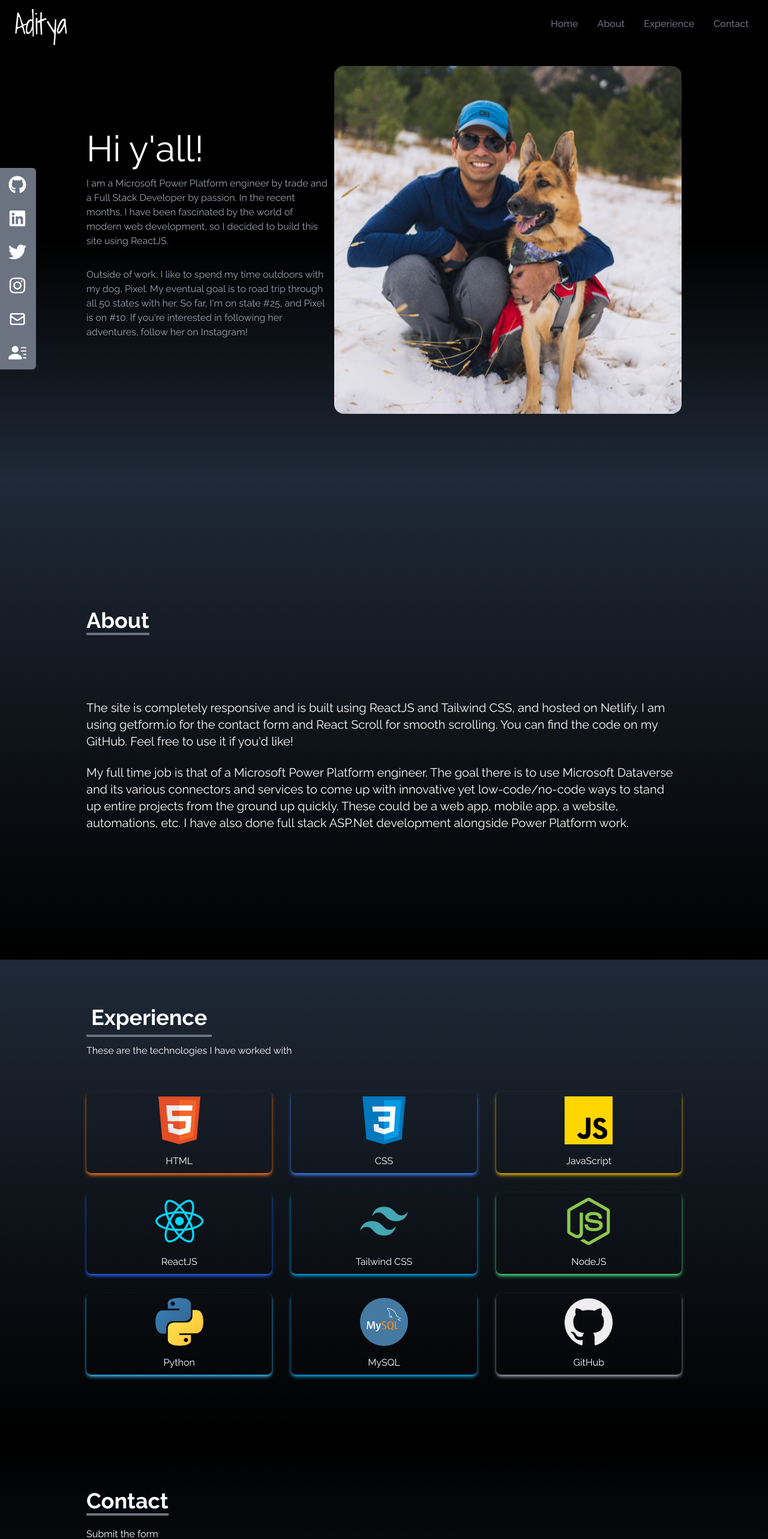
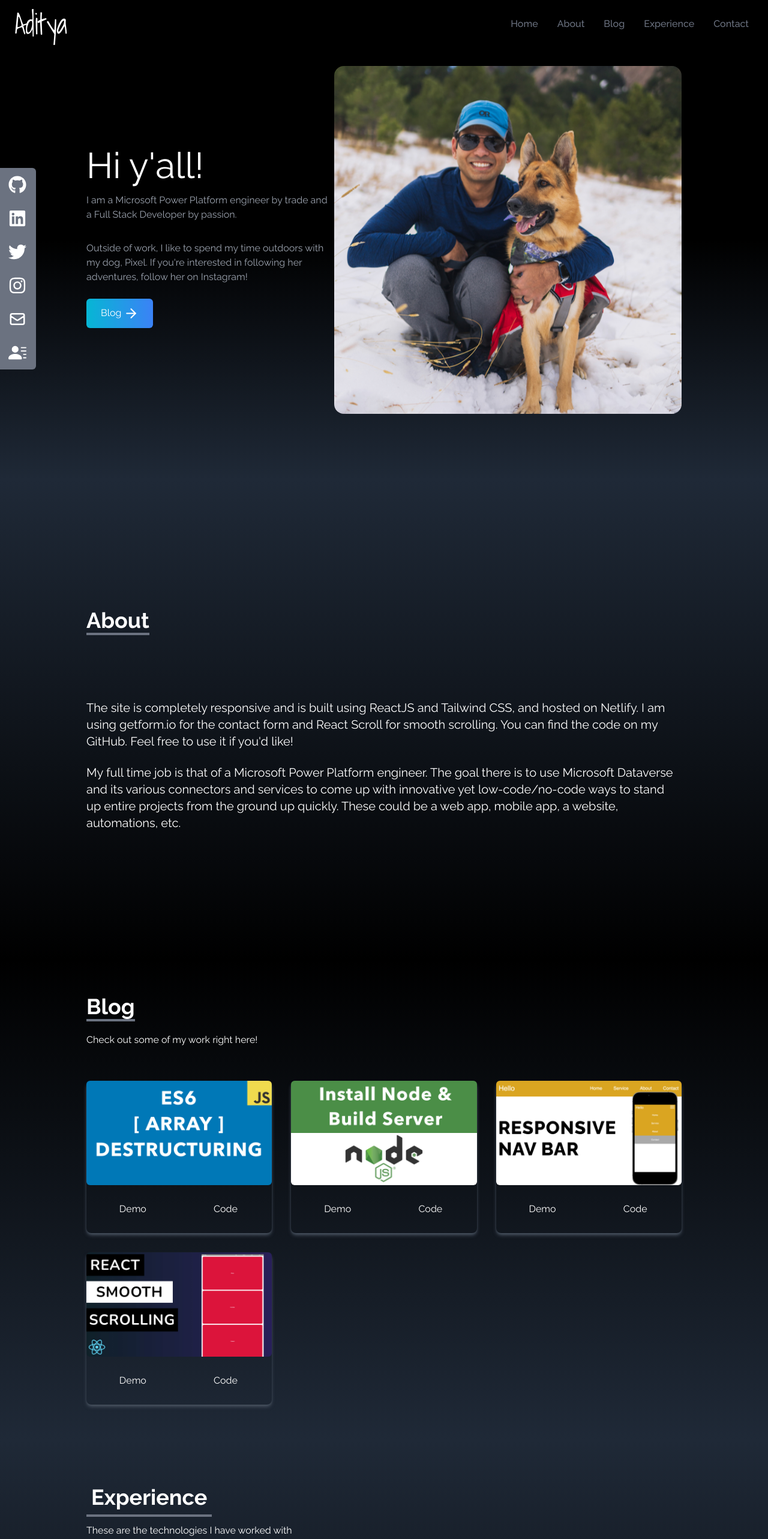
Before and after one commit to aditya-xyz/website_frontend, a React (Create React App) app: page / in a window 1280 px wide. Shown: the top 2566 px of the page at 60% size. Built offline with nearby package versions, Linux system fonts and the light colour scheme.

Commit message:
Removed couple paragraphs to fix spacing on mobile, added blog component

```diff
--- a/src/App.js
+++ b/src/App.js
@@ -1,5 +1,5 @@
 import About from "./components/About"
-// import Blog from "./components/Blog"
+import Blog from "./components/Blog"
 import Contact from "./components/Contact"
 import Experience from "./components/Experience"
 import Home from "./components/Home"
@@ -12,7 +12,7 @@ function App() {
       <NavBar />
       <Home />
       <About />
-      {/* <Blog /> */}
+      <Blog />
       <Experience />
       <Contact />
 
--- a/src/components/About.jsx
+++ b/src/components/About.jsx
@@ -24,8 +24,7 @@ const About = () => {
           goal there is to use Microsoft Dataverse and its various connectors
           and services to come up with innovative yet low-code/no-code ways to
           stand up entire projects from the ground up quickly. These could be a
-          web app, mobile app, a website, automations, etc. I have also done
-          full stack ASP.Net development alongside Power Platform work.
+          web app, mobile app, a website, automations, etc.
         </p>
       </div>
     </div>
--- a/src/components/Blog.jsx
+++ b/src/components/Blog.jsx
@@ -2,9 +2,7 @@ import React from "react"
 import arrayDestruct from "../assets/portfolio/arrayDestruct.jpg"
 import installNode from "../assets/portfolio/installNode.jpg"
 import navbar from "../assets/portfolio/navbar.jpg"
-import reactParallax from "../assets/portfolio/reactParallax.jpg"
 import reactSmooth from "../assets/portfolio/reactSmooth.jpg"
-import reactWeather from "../assets/portfolio/reactWeather.jpg"
 
 const Blog = () => {
   const blogs = [
@@ -22,15 +20,7 @@ const Blog = () => {
     },
     {
       id: 4,
-      src: reactParallax,
-    },
-    {
-      id: 5,
       src: reactSmooth,
-    },
-    {
-      id: 6,
-      src: reactWeather,
     },
   ]
 
@@ -44,7 +34,7 @@ const Blog = () => {
           <p className="text-4xl font-bold inline border-b-4 border-gray-500">
             Blog
           </p>
-          <p className="py-6">Check out some of work right here</p>
+          <p className="py-6">Check out some of my work right here!</p>
         </div>
 
         <div className="grid sm:grid-cols-2 md:grid-cols-3 gap-8 px-12 sm:px-0">
--- a/src/components/Experience.jsx
+++ b/src/components/Experience.jsx
@@ -7,7 +7,6 @@ import python from "../assets/python.png"
 import nodejs from "../assets/node.png"
 import github from "../assets/github.png"
 import tailwind from "../assets/tailwind.png"
-import mysql from "../assets/mysql.png"
 
 const Experience = () => {
   const technologies = [
@@ -55,12 +54,6 @@ const Experience = () => {
     },
     {
       id: 8,
-      src: mysql,
-      title: "MySQL",
-      style: "shadow-sky-500",
-    },
-    {
-      id: 9,
       src: github,
       title: "GitHub",
       style: "shadow-gray-400",
--- a/src/components/Home.jsx
+++ b/src/components/Home.jsx
@@ -1,7 +1,7 @@
 import React from "react"
 import HeroImage from "../assets/heroImage.png"
-// import { FiArrowRight } from "react-icons/fi"
-// import { Link } from "react-scroll"
+import { FiArrowRight } from "react-icons/fi"
+import { Link } from "react-scroll"
 
 const Home = () => {
   return (
@@ -14,17 +14,14 @@ const Home = () => {
           <h2 className="text-4xl sm:text-6xl text-white">Hi y'all!</h2>
           <p className="text-gray-400 py-4 mr-2 max-w-md">
             I am a Microsoft Power Platform engineer by trade and a Full Stack
-            Developer by passion. In the recent months, I have been fascinated
-            by the world of modern web development, so I decided to build this
-            site using ReactJS.
+            Developer by passion.
           </p>
           <p className="text-gray-400 py-4 mr-2 max-w-md">
             Outside of work, I like to spend my time outdoors with my dog,
-            Pixel. My eventual goal is to road trip through all 50 states with
-            her. So far, I'm on state #25, and Pixel is on #10. If you're
-            interested in following her adventures, follow her on Instagram!
+            Pixel. If you're interested in following her adventures, follow her
+            on Instagram!
           </p>
-          {/* <div>
+          <div>
             <Link
               to="blog"
               smooth
@@ -36,7 +33,7 @@ const Home = () => {
                 <FiArrowRight size={25} className="ml-1" />
               </span>
             </Link>
-          </div> */}
+          </div>
         </div>
         <div>
           <img
--- a/src/components/NavBar.jsx
+++ b/src/components/NavBar.jsx
@@ -14,10 +14,10 @@ const NavBar = () => {
       id: 2,
       link: "about",
     },
-    // {
-    //   id: 3,
-    //   link: "blog",
-    // },
+    {
+      id: 3,
+      link: "blog",
+    },
     {
       id: 4,
       link: "experience",
```
Also changed, not shown: src/assets/mysql.png (deleted).
